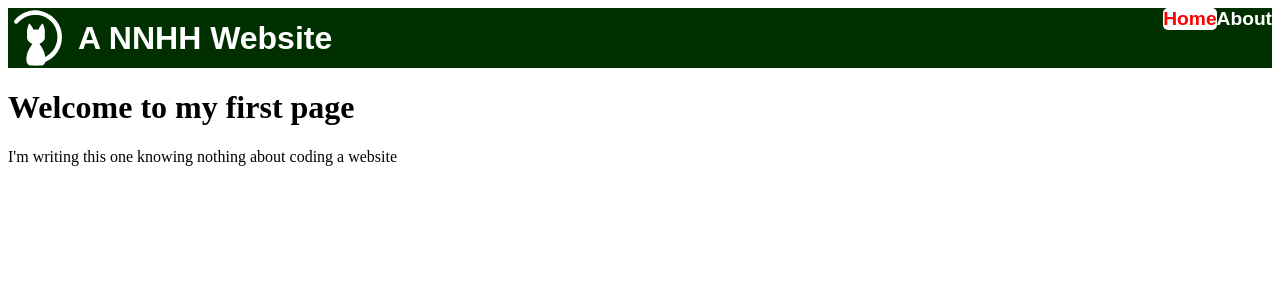
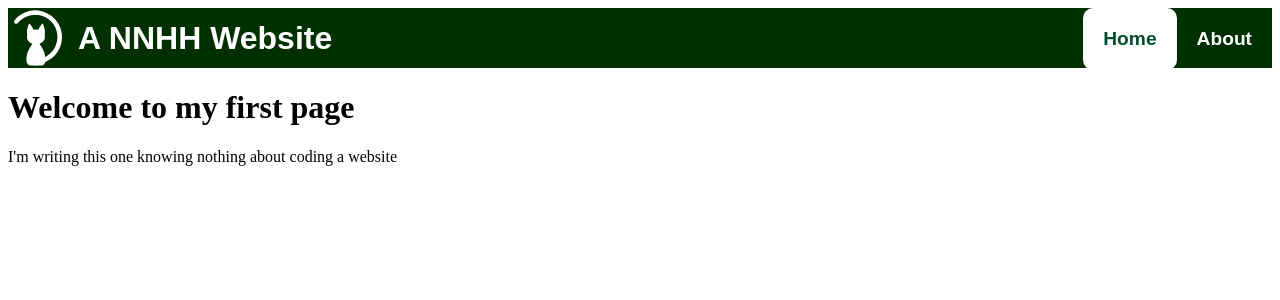
Before and after one commit to nguyennhuhuyhoang/A-N2H2-Site, a Jekyll site: the page built from index.html, in a window 1280 px wide. Shown: the top 300 px of the page. Built offline with Jekyll 4.4.1, drawn with Linux system fonts in a browser that asks for light colours; some web fonts are replaced.

Commit message:
change text box

```diff
--- a/_sass/main.scss
+++ b/_sass/main.scss
@@ -13,6 +13,7 @@
     display: block;
     color: #ffffff;
     text-align: center;
+    padding: 20px;
     text-decoration: none;
 }
 
@@ -23,8 +24,8 @@
 
 .navbar a.active {
     background-color: #ffffff;
-    color: rgb(255, 0, 0);
-    border-radius: 5px;
+    color: rgb(0, 78, 42);
+    border-radius: 10px;
 }
 
 .navbar img {
```
